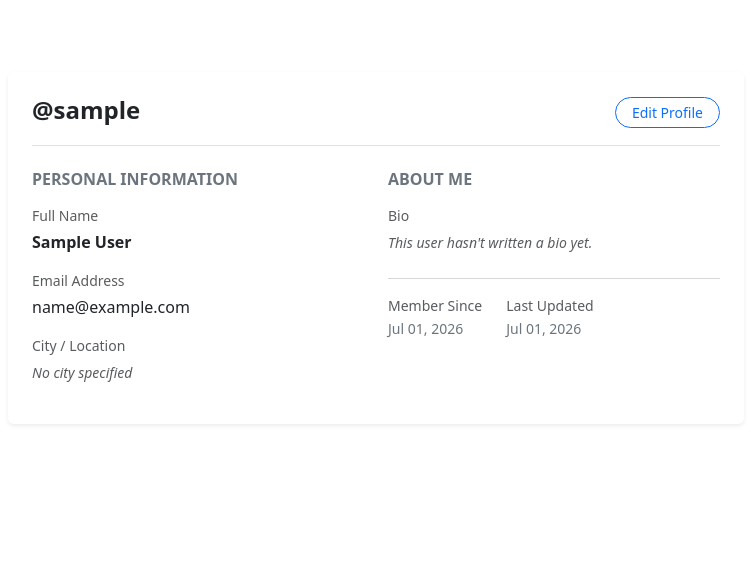
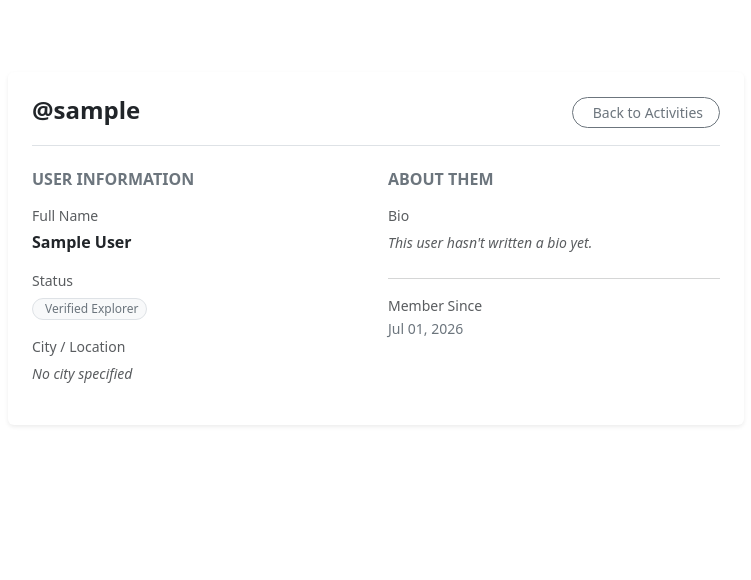
Before and after one commit to EzequielArroyo/AdondeVamosDjango, a Django app: page /users/profile/1/ in a window 1280 px wide. Shown: the part 73-653 px from the top of the page, without its empty margins (264-1015 px from the left). Run offline with Django 5.2, Linux system fonts and the light colour scheme; the visitor is signed in with stand-in values (Sample User, id 1); data comes from the database, SQL or seed files in the repository.

Commit message:
fix: update profile page to link back to activities and adjust section titles

```diff
--- a/apps/users/templates/users/profile.html
+++ b/apps/users/templates/users/profile.html
@@ -13,8 +13,8 @@
                         </h2>
                     </div>
 
-                    <a href="{% url 'users:profile_update' %}" class="btn btn-outline-primary btn-sm px-3 rounded-pill fw-medium">
-                        Edit Profile
+                    <a href="{% url 'activities:list' %}" class="btn btn-outline-secondary btn-sm px-3 rounded-pill fw-medium">
+                        <i class="bi bi-arrow-left me-1"></i> Back to Activities
                     </a>
                 </div>
 
@@ -22,7 +22,7 @@
 
                     <div class="col-md-6 border-end-md">
                         <h3 class="h6 text-uppercase fw-bold text-secondary tracking-wider mb-3">
-                            Personal Information
+                            User Information
                         </h3>
 
                         <div class="mb-3">
@@ -37,8 +37,10 @@
                         </div>
 
                         <div class="mb-3">
-                            <label class="small text-muted fw-medium d-block mb-1">Email Address</label>
-                            <span class="text-dark">{{ profile.user.email|default:"No email linked" }}</span>
+                            <label class="small text-muted fw-medium d-block mb-1">Status</label>
+                            <span class="badge bg-light text-secondary border rounded-pill fw-normal px-2 py-1 small">
+                                <i class="bi bi-person-check me-1"></i> Verified Explorer
+                            </span>
                         </div>
 
                         <div class="mb-3">
@@ -55,7 +57,7 @@
 
                     <div class="col-md-6">
                         <h3 class="h6 text-uppercase fw-bold text-secondary tracking-wider mb-3">
-                            About Me
+                            About Them
                         </h3>
 
                         <div class="mb-4">
@@ -76,10 +78,6 @@
                                 <label class="small text-muted fw-medium d-block mb-0">Member Since</label>
                                 <span class="small text-secondary">{{ profile.created_at|date:"M d, Y" }}</span>
                             </div>
-                            <div>
-                                <label class="small text-muted fw-medium d-block mb-0">Last Updated</label>
-                                <span class="small text-secondary">{{ profile.updated_at|date:"M d, Y" }}</span>
-                            </div>
                         </div>
                     </div>
 
```
